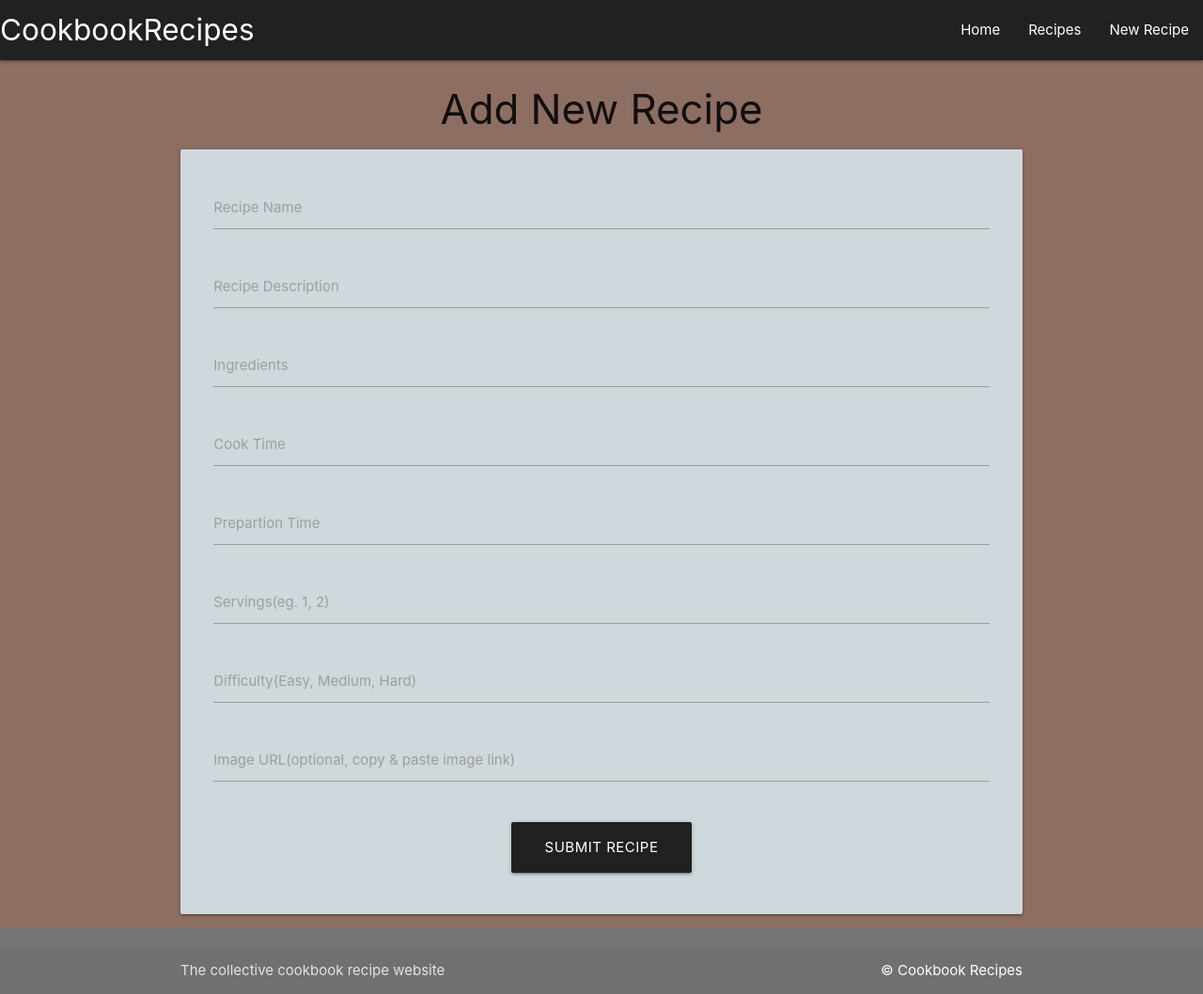
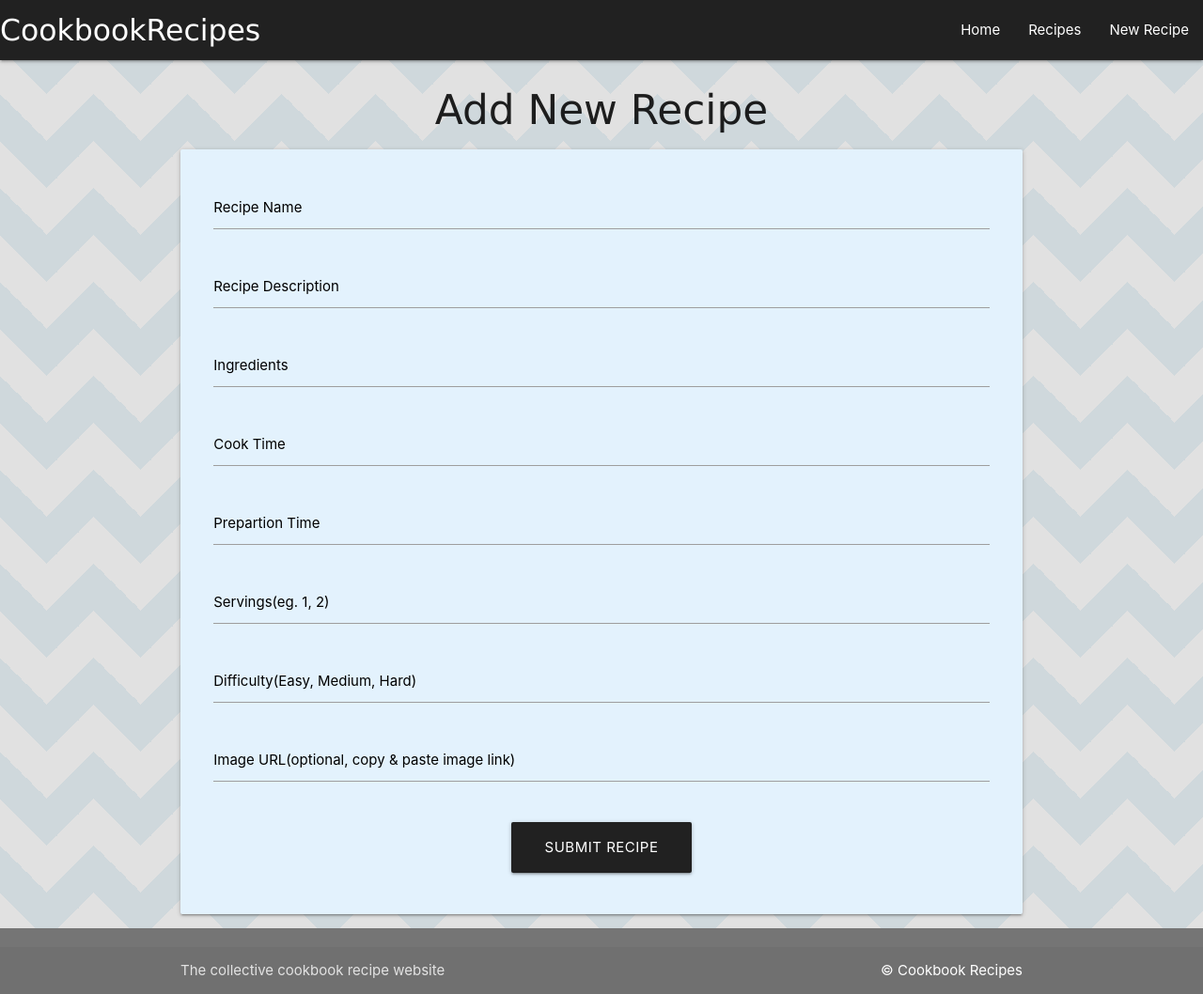
Before and after one commit to A-Gr33n/Milestone-Project-3, a Flask app: page /add_recipe in a window 1280 px wide. Shown: the whole page at 94% size. Run offline with Flask 3, Linux system fonts and the light colour scheme.

Commit message:
Changed design front end layout

```diff
--- a/taskmanager/static/css/style.css
+++ b/taskmanager/static/css/style.css
@@ -3,31 +3,73 @@ body {
     display: flex;
     min-height: 100vh;
     flex-direction: column;
-    background-color: #8d6e63 ;
+    --stripe: #cfd8dc;
+    --bg: #e1e1e1;
+
+    background: linear-gradient(135deg, var(--bg) 25%, transparent 25%) -50px 0,
+      linear-gradient(225deg, var(--bg) 25%, transparent 25%) -50px 0,
+      linear-gradient(315deg, var(--bg) 25%, transparent 25%),
+      linear-gradient(45deg, var(--bg) 25%, transparent 25%);
+    background-size: 100px 100px;
+    background-color: var(--stripe);
+
   }
 
   main {
     flex: 1 0 auto;
   }
 
+  .home-title{
+    font-family: 'Lucida Sans',
+    'Lucida Sans Regular',
+    'Lucida Grande',
+    'Lucida Sans Unicode',
+    Geneva, Verdana, sans-serif;
+  }
+
+  .home-page-paragraph{
+    font-size: 20px;
+  }
+
+  .add-recipe-title{
+    font-family: 'Lucida Sans',
+    'Lucida Sans Regular',
+    'Lucida Grande',
+    'Lucida Sans Unicode',
+    Geneva, Verdana, sans-serif;
+  }
+
+  .recipe-title{
+    font-family: 'Lucida Sans',
+    'Lucida Sans Regular',
+    'Lucida Grande',
+    'Lucida Sans Unicode',
+    Geneva, Verdana, sans-serif;
+  }
+
   /* Carousel Sliders */
 
   .first_image{
-    max-height:100%;
+    max-height:80%;
     object-fit: contain;
   }
 
   .second_image{
-    max-height:100%;
+    max-height:80%;
     object-fit: contain;
   }
 
   .third_image{
-    max-height:100%;
+    max-height:80%;
     object-fit: contain;
   }
 
   .fourth_image{
-    max-height:100%;
+    max-height:80%;
     object-fit: contain;
   }
+
+  /* input field color text */
+ .input-field label{
+    color: #000000;
+ }
--- a/taskmanager/templates/add_recipe.html
+++ b/taskmanager/templates/add_recipe.html
@@ -1,50 +1,50 @@
 {% extends "base.html" %}
 {% block content %}
 <!-- Heading-->
-<h3 class="center-align">Add New Recipe</h3>
+<h3 class="center-align add-recipe-title">Add New Recipe</h3>
 <!-- Add Recipe Form -->
-<div class="row card-panel blue-grey lighten-4">
+<div class="row card-panel blue lighten-5">
     <form class="col s12" method="POST" action="{{url_for('add_recipe')}}">
         <div class="row">
 
-            <div class="input-field col s12">
+            <div class="input-field col s12 input-field label">
                 <input id="recipe_name" name="recipe_name" type="text" class="validate" required>
                 <label for="recipe_name">Recipe Name</label>
             </div>
 
-            <div class="input-field col s12">
+            <div class="input-field col s12 input-field label">
 
                 <input id="recipe_description" name="recipe_description" type="text" class="validate" required>
                 <label for="recipe_description">Recipe Description</label>
             </div>
 
 
-            <div class="input-field col s12">
+            <div class="input-field col s12 input-field label">
                 <input id="ingredients" name="ingredients" type="text" class="validate" required>
                 <label for="ingredients">Ingredients</label>
             </div>
 
-            <div class="input-field col s12">
+            <div class="input-field col s12 input-field label">
                 <input id="cook_time" name="cook_time" type="text" class="validate" required>
                 <label for="cook_time">Cook Time</label>
             </div>
 
-            <div class="input-field col s12">
+            <div class="input-field col s12 input-field label">
                 <input id="prep_time" name="prep_time" type="text" class="validate" required>
                 <label for="prep_time">Prepartion Time</label>
             </div>
 
-            <div class="input-field col s12">
+            <div class="input-field col s12 input-field label">
                 <input id="servings" name="servings" type="text" class="validate" required>
                 <label for="servings">Servings(eg. 1, 2)</label>
             </div>
 
-            <div class="input-field col s12">
+            <div class="input-field col s12 input-field label">
                 <input id="difficulty" name="difficulty" type="text" class="validate" required>
                 <label for="difficulty">Difficulty(Easy, Medium, Hard)</label>
             </div>
 
-            <div class="input-field col s12">
+            <div class="input-field col s12 input-field label">
                 <input id="image_url" name="image_url" type="text" class="validate">
                 <label for="image_url">Image URL(optional, copy & paste image link)</label>
             </div>
--- a/taskmanager/templates/base.html
+++ b/taskmanager/templates/base.html
@@ -15,7 +15,7 @@
     <!-- top navbar-->
     <nav class="grey darken-4">
       <div class="nav-wrapper">
-        <a href="{{url_for('home')}}" class="brand-logo">CookbookRecipes</a>
+        <a href="{{url_for('home')}}" class="brand-logo home-title">CookbookRecipes</a>
         <a href="#" data-target="mobile-demo" class="sidenav-trigger"><i class="material-icons"></i></a>
         <ul class="right hide-on-med-and-down">
           <li><a href="{{url_for('home')}}">Home</a></li>
--- a/taskmanager/templates/edit_recipe.html
+++ b/taskmanager/templates/edit_recipe.html
@@ -3,7 +3,7 @@
 <!--Heading-->
 <h3 class="center-align">Edit Recipe</h3>
 <!-- Edit Recipe Form-->
-<div class="row card-panel blue-grey lighten-4">
+<div class="row card-panel cyan darken-1">
     <form class="col s12" method="POST" action="{{url_for('edit_recipe', recipe_id=recipe.id )}}">
         <div class="row">
 
```
Also changed, not shown: taskmanager/__init__.py (+2 -8 lines), taskmanager/templates/main.html (+20 -3 lines), taskmanager/templates/recipes.html (+2 -9 lines), README.md.
